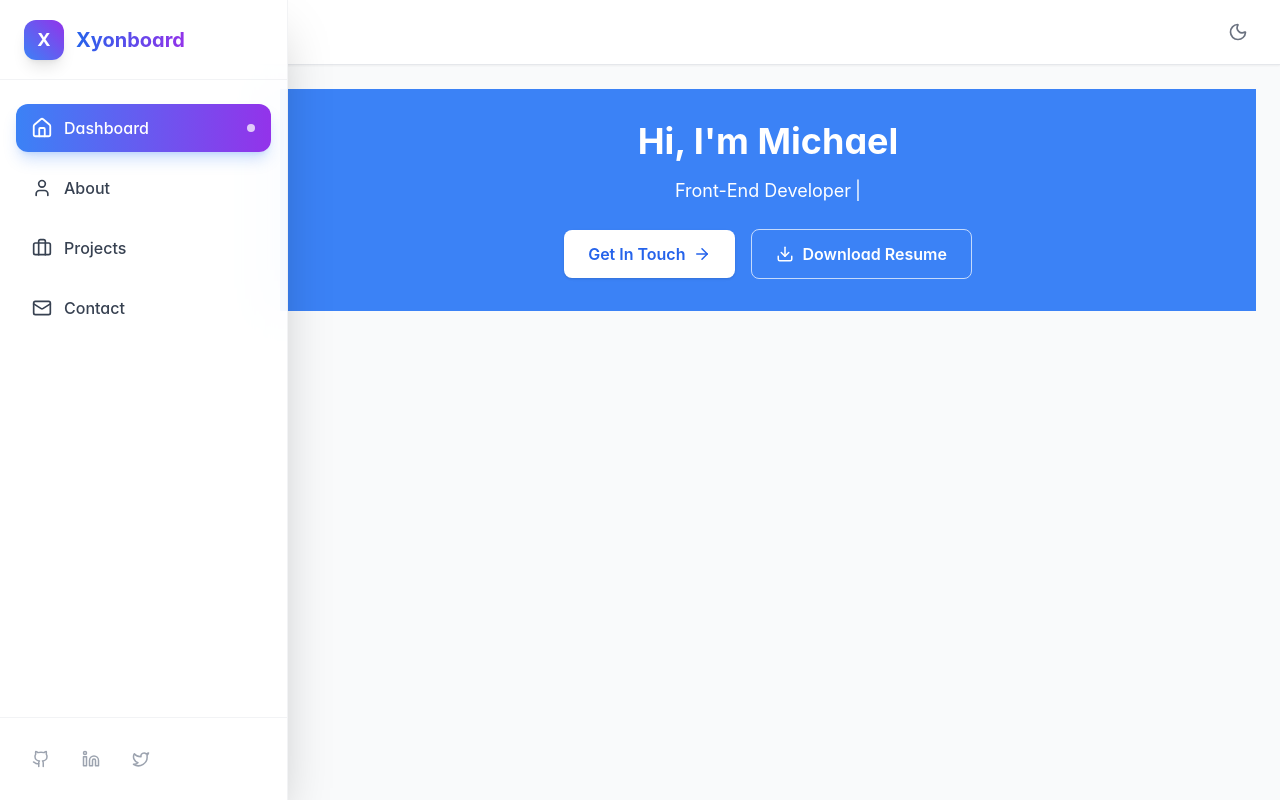
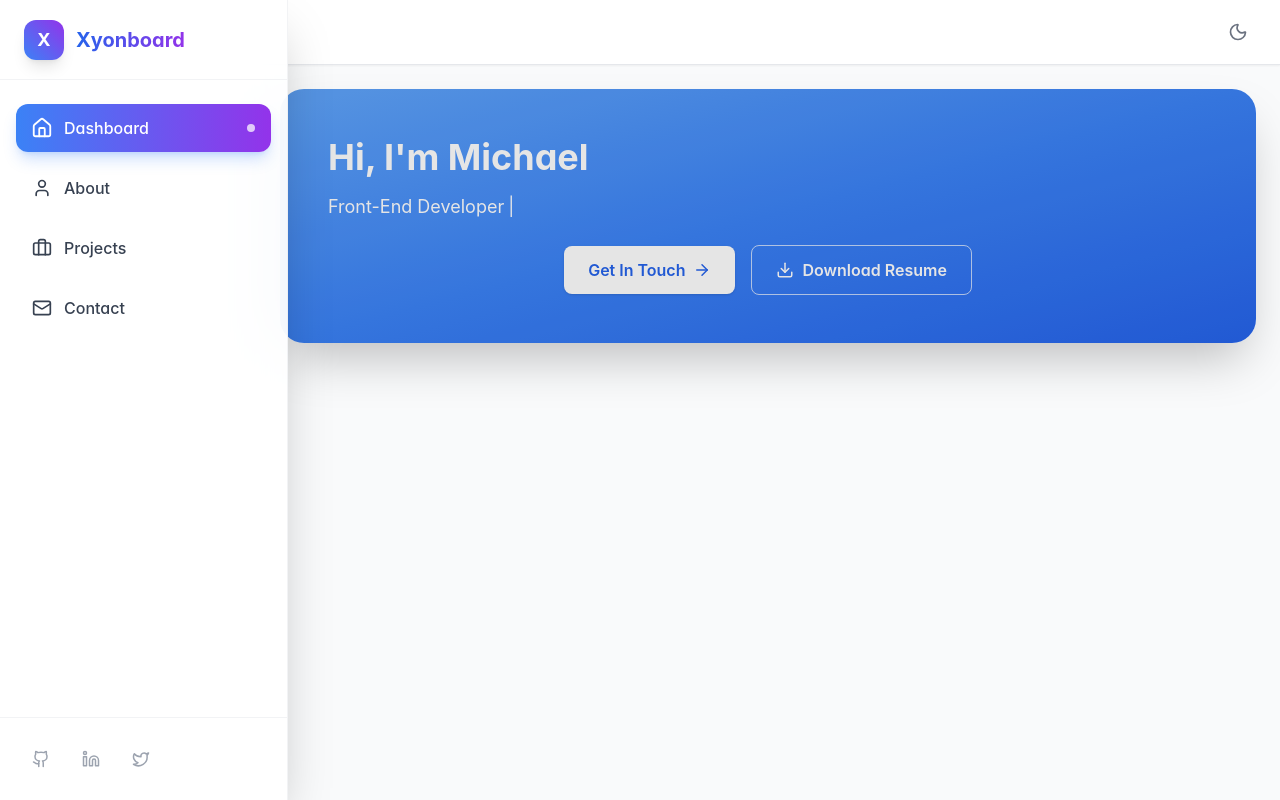
Before and after one commit to XyonShadow/XyonBoard, a React (Vite) app: page / in a window 1280 px wide. Built offline with nearby package versions, Linux system fonts and the light colour scheme.

Commit message:
feat(hero): add gradient background

```diff
--- a/src/components/dashboard/HeroSection.tsx
+++ b/src/components/dashboard/HeroSection.tsx
@@ -39,7 +39,8 @@ export const HeroSection: React.FC = () => {
   }, [currentIndex, isDeleting, loopNum, typingSpeed]);
 
   return (
-    <section className="p-8 text-center bg-blue-500 text-white">
+    <div className="relative overflow-hidden bg-gradient-to-br from-blue-400 via-blue-500 to-blue-600 rounded-3xl p-8 md:p-12 text-white shadow-2xl">
+      <div className="absolute inset-0 bg-black/10" />
       <h1 className="text-4xl font-bold">Hi, I'm Michael</h1>
       <p className="text-lg mt-4">{typewriterText}<span className="ml-1">|</span></p>
       <div className="mt-6 flex items-center justify-center gap-4">
@@ -55,7 +56,7 @@ export const HeroSection: React.FC = () => {
         >
           <Download size={18} /> Download Resume
         </button>
-     </div>
-    </section>
+      </div>
+    </div>
   );
 };
```
